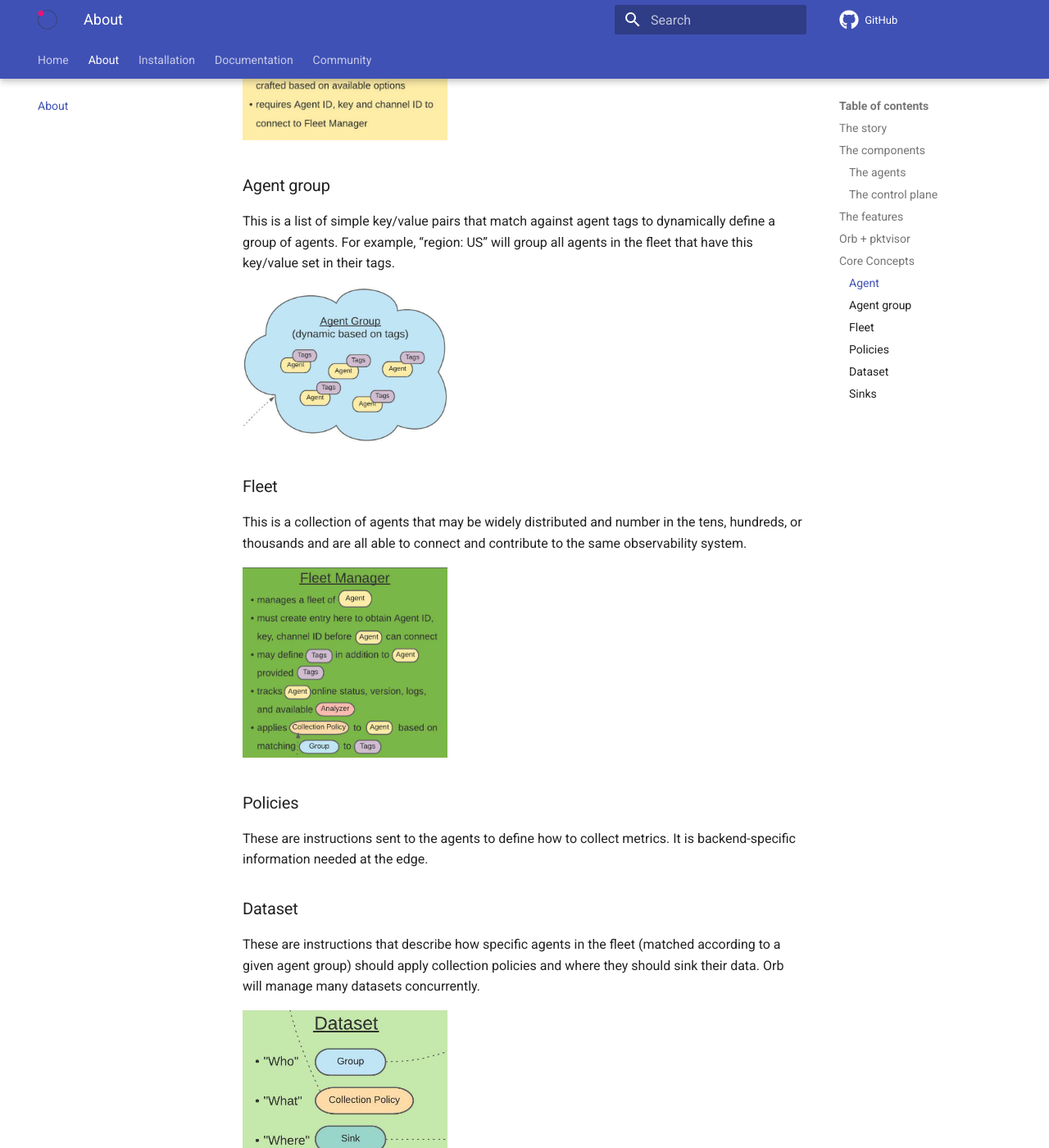
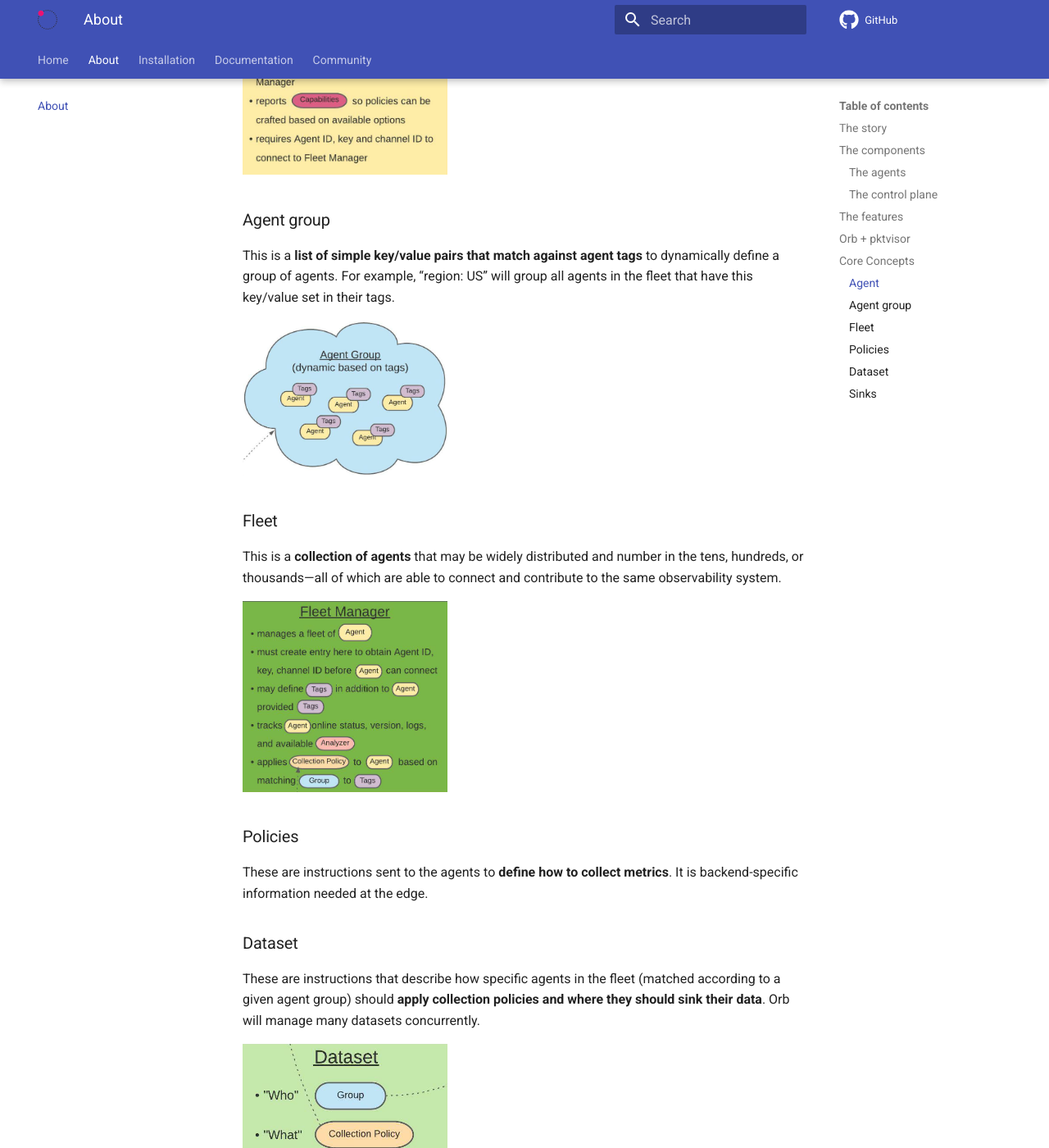
Before and after one commit to orb-community/orb-website, an MkDocs documentation site: the page built from docs/about.md, in a window 1280 px wide and 1400 px high, scrolled down 3482 px. Shown: the whole window at 82% size. Built offline with MkDocs 1.6.1 and Material for MkDocs 9.7.7, drawn with Linux system fonts in a browser that asks for light colours; comment, search, counter and statistics services are not loaded; some of the changed text lies outside the part shown.

Commit message:
copy and formatting edits

```diff
--- a/docs/about.md
+++ b/docs/about.md
@@ -3,14 +3,16 @@ hide:
 - tags
 ---
 
-![](./img/ORB-diagram2.png)
+![](./img/ORB-diagram2.png){ width="700" }
 
 ## The story
-Born at [NS1 Labs](https://ns1.com/labs), **Orb** is a new kind of observability platform that makes it easier for operators and developers to gain a deeper understanding of their networks, distributed applications, and traffic flows in real time. Orb supplements your observability stack by providing dynamic orchestration of observability agents that can extract business intelligence at the edge. The platform is completely [open source](https://github.com/ns1labs/orb), extensible, vendor neutral, and cloud native.
+Born at [NS1 Labs](https://ns1.com/labs), **Orb** is a new kind of **observability platform** that makes it easier for operators and developers to gain a deeper understanding of their networks, distributed applications, and traffic flows in real time.
+
+Orb integrates with your observability stack, providing dynamic orchestration of observability agents that extract business intelligence at the edge. The platform is completely [open source](https://github.com/ns1labs/orb), extensible, vendor neutral, and cloud native.
 
 ## The components
 ### The agents
-Orb manages **observability agents** that collect network data from applications, systems, and edge locations (VMs, containers, servers) in real time. An agent acts as a sensor installed next to a data source so it can summarize, analyze, and collect information. You run agents on your edge locations and orchestrate them via the control plane.
+Orb manages **observability agents** that collect network data from applications, systems, and edge locations (VMs, containers, servers) in real time. An agent acts as a sensor installed next to a data source so it can collect, analyze, and summarize information. You run agents on your edge locations and orchestrate them via the control plane.
 
 While ingesting a high volume of information-dense data streams, the agents translate this information to deliver consumable, actionable datasets. Developers and network operators can view this data locally at the edge via the agent's command-line interface (CLI) and globally in a central database via a standard dashboard tool, such as Grafana.
 
@@ -28,12 +30,12 @@ Orb orchestrates network observability policies across a fleet of agents on the
 
 Orb focuses on edge analysis, preferring “small data”-style, actionable metrics over the collection and storage of terabytes of raw, inscrutable data.
 
-* Allows you to visualize and automate on data at the edge for a hyper-real-time local view or centrally in the cloud for global a view
+* Allows you to visualize and automate on data at the edge for a hyper-real-time local view or centrally in the cloud for a global view
 * Streamlines data collection and exporting back to the control plane where it is available for analytics, security, automation, etc.
 * Provides a single pane of glass across all sensors
 
 ## Orb + pktvisor
- Via Orb's user interface, you decide *what data* to extract from *which agents*. The resource-efficient, side-car style [pktvisor](https://github.com/ns1/pktvisor) observability agent performs edge analysis on network data streams.
+ Via **Orb's user interface**, you decide *what data* to extract from *which agents*. The resource-efficient, side-car style **[pktvisor](https://github.com/ns1/pktvisor) observability agent** performs edge analysis on network data streams.
 
  This combination allows you to:
 
@@ -54,27 +56,27 @@ The concepts below comprise Orb’s architecture.
 ![](./img/concepts.png){ width="700" }
 
 ### Agent
-This is a sensor installed next to a data source (at the edge) so it can summarize, analyze, and collect information.
+This is a **sensor** installed next to a data source at the edge so it can summarize, analyze, and collect information.
 
 ![](./img/concept_agent.png){ width="250" }
 
 ### Agent group
-This is a list of simple key/value pairs that match against agent tags to dynamically define a group of agents. For example, “region: US” will group all agents in the fleet that have this key/value set in their tags.
+This is a **list of simple key/value pairs that match against agent tags** to dynamically define a group of agents. For example, “region: US” will group all agents in the fleet that have this key/value set in their tags.
 
 ![](./img/concept_agent_group.png){ width="250" }
 
 ### Fleet
-This is a collection of agents that may be widely distributed and number in the tens, hundreds, or thousands and are all able to connect and contribute to the same observability system.
+This is a **collection of agents** that may be widely distributed and number in the tens, hundreds, or thousands—all of which are able to connect and contribute to the same observability system.
 
 ![](./img/concept_fleet_manager.png){ width="250" }
 
 ### Policies
-These are instructions sent to the agents to define how to collect metrics. It is backend-specific information needed at the edge.
+These are instructions sent to the agents to **define how to collect metrics**. It is backend-specific information needed at the edge.
 
 ### Dataset
-These are instructions that describe how specific agents in the fleet (matched according to a given agent group) should apply collection policies and where they should sink their data. Orb will manage many datasets concurrently.
+These are instructions that describe how specific agents in the fleet (matched according to a given agent group) should **apply collection policies and where they should sink their data**. Orb will manage many datasets concurrently.
 
 ![](./img/concept_dataset.png){ width="250" }
 
 ### Sinks
-This is where you send the data. This is the system that collects the data and allows you to sync it to different locations. Currently, Orb supports Prometheus but will support more backends in the future.
+This is where you send the data. This is the system that collects the data and allows you to **sync it to different locations**. Currently, Orb supports Prometheus but will support more backends in the future.
```
